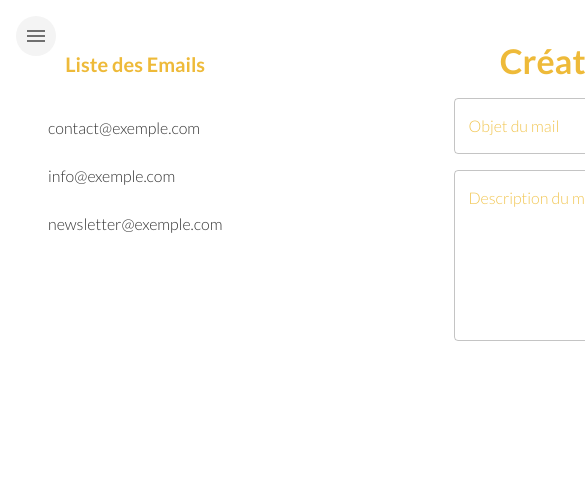
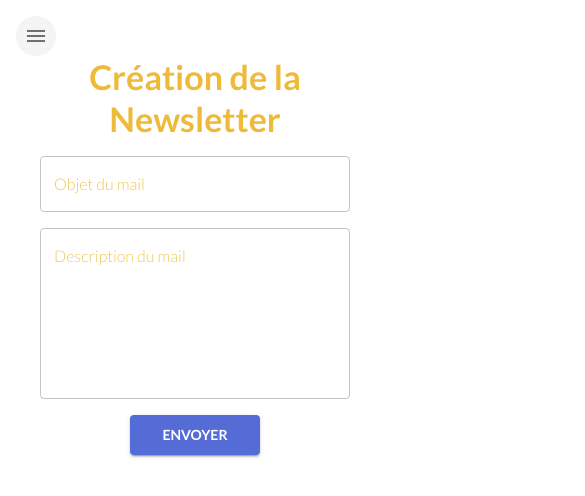
Before and after one commit to LovisCoding/atelier_manon_front, a React (Vite) app: page /admin/newsletter in a window 390 px wide. Shown: the top 496 px of the page, 585 px wide, since content can reach past the window. Built offline with nearby package versions, Linux system fonts and the light colour scheme.

Commit message:
Finalisation du responsive de Newsletter

```diff
--- a/src/pages/admin/Newsletter/Newsletter.jsx
+++ b/src/pages/admin/Newsletter/Newsletter.jsx
@@ -1,15 +1,6 @@
 import { useParams } from "react-router";
 import SidebarMenu from "../SidebarMenu";
-import {
-  Box,
-  Button,
-  Stack,
-  TextField,
-  Typography,
-  List,
-  ListItem,
-  ListItemText
-} from "@mui/material";
+import { Box, Button, Stack, TextField, Typography } from "@mui/material";
 import { useState } from "react";
 
 export default function Newsletter() {
@@ -17,83 +8,46 @@ export default function Newsletter() {
 
     const [subject, setSubject] = useState('');
     const [description, setDescription] = useState('');
-  const [date, setDate] = useState('');
 
     const handleSave = () => {
         alert(`Penser à faire l'envoi de la newsletter avec le sujet : ${subject}`);
     };
 
-  const emailList = [
-    "contact@exemple.com",
-    "info@exemple.com",
-    "newsletter@exemple.com"
-  ];
-
     return (
-    <Box display="flex" width="100%" height="100vh">
-      <SidebarMenu sx={{ height: "100vh" }}>
-        <Box display="flex" width="100%" height="100%">
+        <Box display="flex" height="100vh" width="100%">
+            <SidebarMenu />
             <Box
                 sx={{
                     width: "100%",
                     display: "flex",
-              flexDirection: "row",
-              justifyContent: "space-between",
-              gap: 2,
+                    justifyContent: "center",
+                    alignItems: "flex-start", // Alignement en haut
                     padding: 2,
-              height: "100%",
                 }}
             >
                 <Box
                     sx={{
-                width: "70%",
-                bgcolor: "#ffffff",
-                p: 2,
-                borderRadius: 2,
-                height: "100%",
-                overflowY: "auto",
-                flexGrow: 1,
-				marginTop: 2,
-              }}
-            >
-              <Typography variant="h6" mb={2} fontWeight="bold" textAlign="center">Liste des Emails</Typography>
-              <List>
-                {emailList.map((email, index) => (
-                  <ListItem button key={index}>
-                    <ListItemText primary={email} />
-                  </ListItem>
-                ))}
-              </List>
-            </Box>
-
-            <Box
-              sx={{
                         width: "100%",
                         maxWidth: "600px",
-                margin: "0 auto",
                         bgcolor: "#ffffff",
                         p: 3,
                         borderRadius: 2,
-                height: "100%",
                         display: "flex",
                         flexDirection: "column",
-                alignItems: "center",
-                justifyContent: "flex-start",
-                marginLeft: 20,
+                        marginTop: 2, // Ajoute un léger espace en haut
                     }}
                 >
-              <Stack sx={{ width: "30rem" }}>
                     <Typography variant="h4" mb={2} fontWeight="bold" textAlign="center">
                         Création de la Newsletter
                     </Typography>
 
+                    <Stack spacing={2}>
                         <TextField
                             label="Objet du mail"
                             variant="outlined"
                             fullWidth
                             value={subject}
                             onChange={(e) => setSubject(e.target.value)}
-                  sx={{ marginBottom: 2 }}
                         />
 
                         <TextField
@@ -104,17 +58,24 @@ export default function Newsletter() {
                             rows={6}
                             value={description}
                             onChange={(e) => setDescription(e.target.value)}
-                  sx={{ marginBottom: 2 }}
                         />
 
-                <Button variant="contained" color="primary" onClick={handleSave} sx={{ alignSelf: "center", fontWeight: "bold" }}>
+                        <Button
+                            variant="contained"
+                            color="primary"
+                            onClick={handleSave}
+                            sx={{
+                                fontWeight: "bold",
+                                alignSelf: "center",
+                                paddingX: 4,
+                                paddingY: 1,
+                            }}
+                        >
                             Envoyer
                         </Button>
                     </Stack>
                 </Box>
             </Box>
         </Box>
-      </SidebarMenu>
-    </Box>
     );
 }
```
Lines whose indentation alone changed are shown as unchanged.
